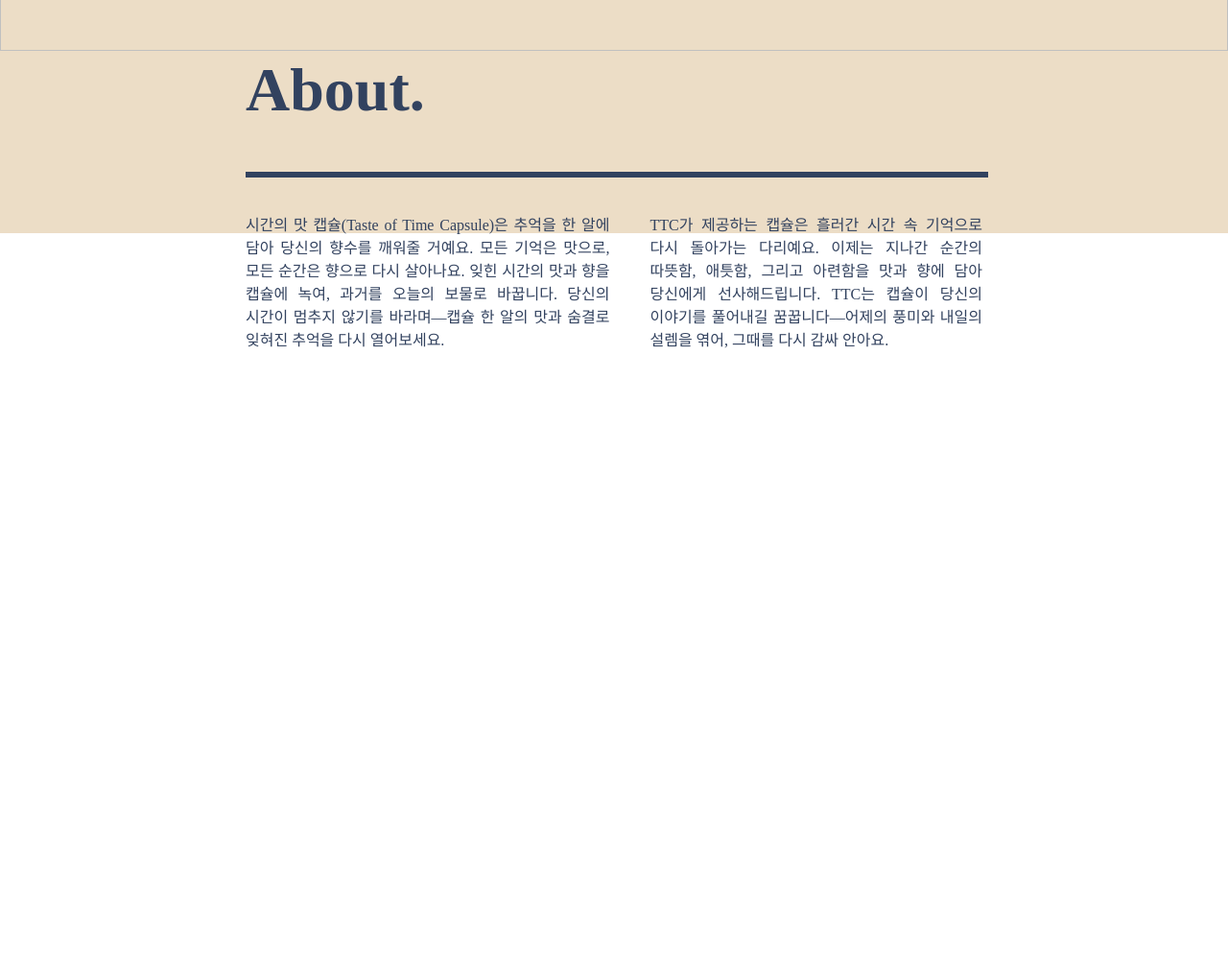
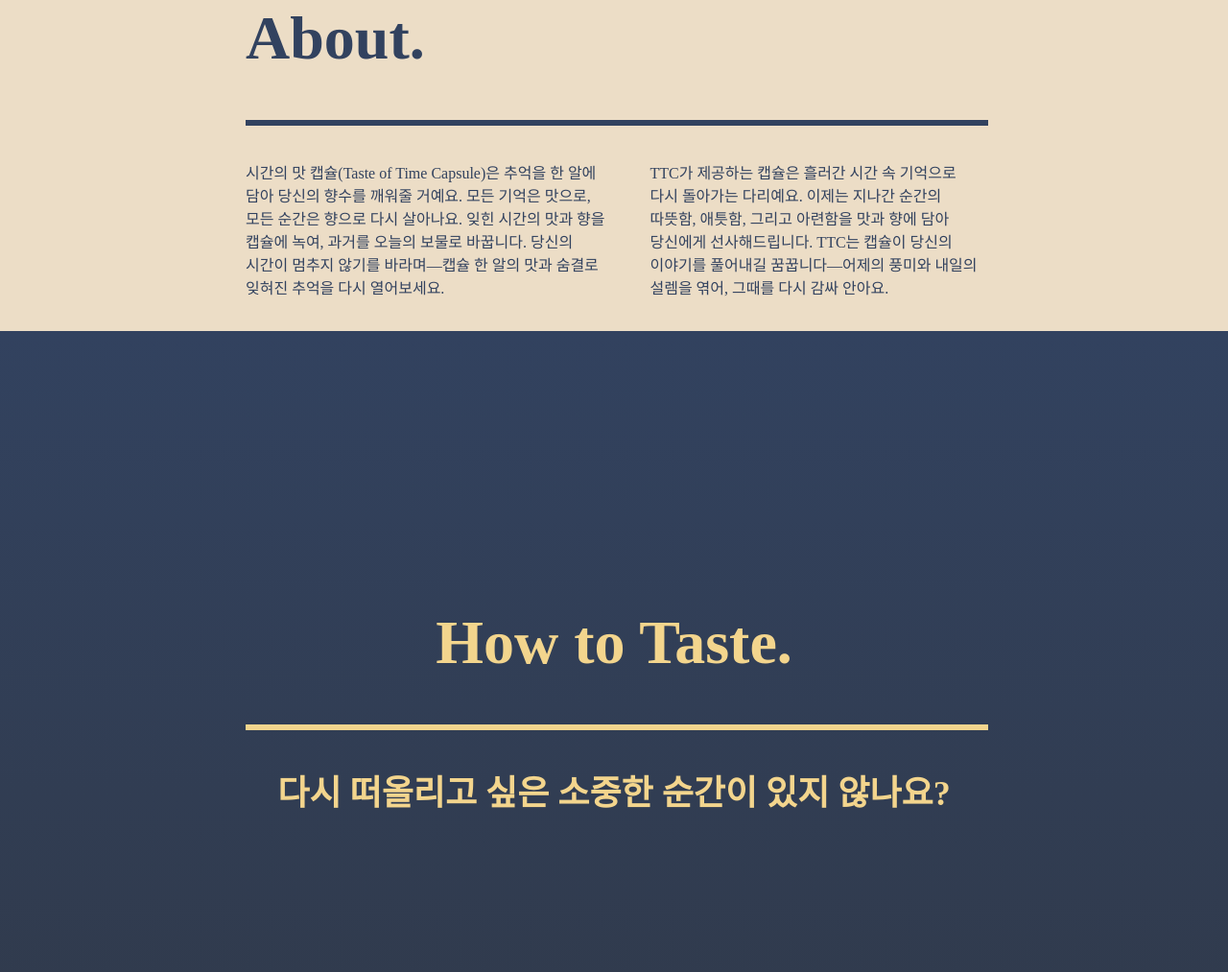
Before and after one commit to asdf0212/midproj, a plain HTML site: page index.html in a window 1280 px wide. Shown: the part 1357-2370 px from the top of the page at 96% size. Before the commit the page ends 1722 px from the top, so only its background shows below. Drawn offline with Linux system fonts and the light colour scheme.

Commit message:
Add files via upload

```diff
--- a/index.html
+++ b/index.html
@@ -11,11 +11,14 @@
 			margin: 0; padding: 0;
 		}
 
+		body{
+			background-color: #ECDDC6;
+		}
+
 		p{
 			font-family: "Pretendard";
 			font-size: 16px;
 			font-weight: 400;
-			text-align: justify;
 			word-break: keep-all;
 		}
 		h2{
@@ -53,13 +56,22 @@
 		}
 
 		.wrap{
-			margin: 0px 256px 0px 256px;
-			position: absolute;
+			margin: 32px 256px 0px 256px;
+			position: relative;
 		}
 
 		.about-us{
 			height: 100vh; width: 100vw;
 			background: #ECDDC6;
+		}
+
+		.how-to-taste-1{
+			background: linear-gradient(180deg, #32425F 0%, #2F333A 100%);
+			height: 1200px;
+			padding-top: 256px;
+			text-align: center;
+
+
 		}
 
 		/*글자 관련 클래스*/
@@ -93,8 +105,20 @@
 
 		}
 
+		.content-text{
+			font-size:36px; font-weight: 600;
+			color: #F3D58D;
+
+		}
+
 		.navy{
 			color:#32425F;
+		}
+		.yellow{
+			color: #E59E2C;
+		}
+		.lightyellow{
+			color: #F3D58D;
 		}
 
 		/*이미지 관련 클래스*/
@@ -104,7 +128,7 @@
 		}
 
 		.in-about{
-			width: 100vw; height: 436px;
+			width: 100vw; height: 350px;
 			margin-top: 72px;
 		}
 
@@ -129,12 +153,18 @@
 			color: #ECDDC6;
 		}
 
+		hr{
+			border: solid;
+			width: 100%;
+			margin-top: 48px; margin-bottom: 36px;
+		}
+
 		/*nav bar 관련*/
 		.nav-bar{
 			position: sticky; display: flex; flex-direction: column;
 			top: 0; left: 0;
 			width: 100%;
-			background-color: rgba(236, 221, 198, 0.1) ; backdrop-filter: blur(30px);
+			background-color: rgba(236, 221, 198, 0.01) ; backdrop-filter: blur(30px);
 			z-index: 100;
 			padding: 24px 0px 0px 0px;
 		}
@@ -162,12 +192,6 @@
 			font-size: 20px;
 		}
 
-
-		hr{
-			border: solid;
-			width: 100%;
-			margin-top: 48px; margin-bottom: 36px;
-		}
 
 
 	</style>
@@ -197,7 +221,7 @@
 	 	 </div>
 	</header>
 
-  <section class="about-us">
+	<section>
 		<nav class="nav-bar">
 			<div class="nav-container">
 			<div class="ellipse-nav-bar"><h4>TTC</h4>
@@ -211,6 +235,9 @@
 			</ul>
 			</div>
 		</nav>
+
+		<section class="about-us">
+
 				<img src="" class="in-about">
 			<div class="wrap">
 
@@ -232,7 +259,17 @@
 			</div>
 		</section>
 
+		<section class="how-to-taste-1">
 
+			<div class="wrap">
+				<h2 class="lightyellow">How to Taste.</h2>
+				<hr class="lightyellow">
+				<p class="content-text">
+					다시 떠올리고 싶은 소중한 순간이 있지 않나요?
+				</p>
+			</div>
+		</section>
+	</section>
 
 
 
```
Lines whose indentation alone changed are shown as unchanged.
